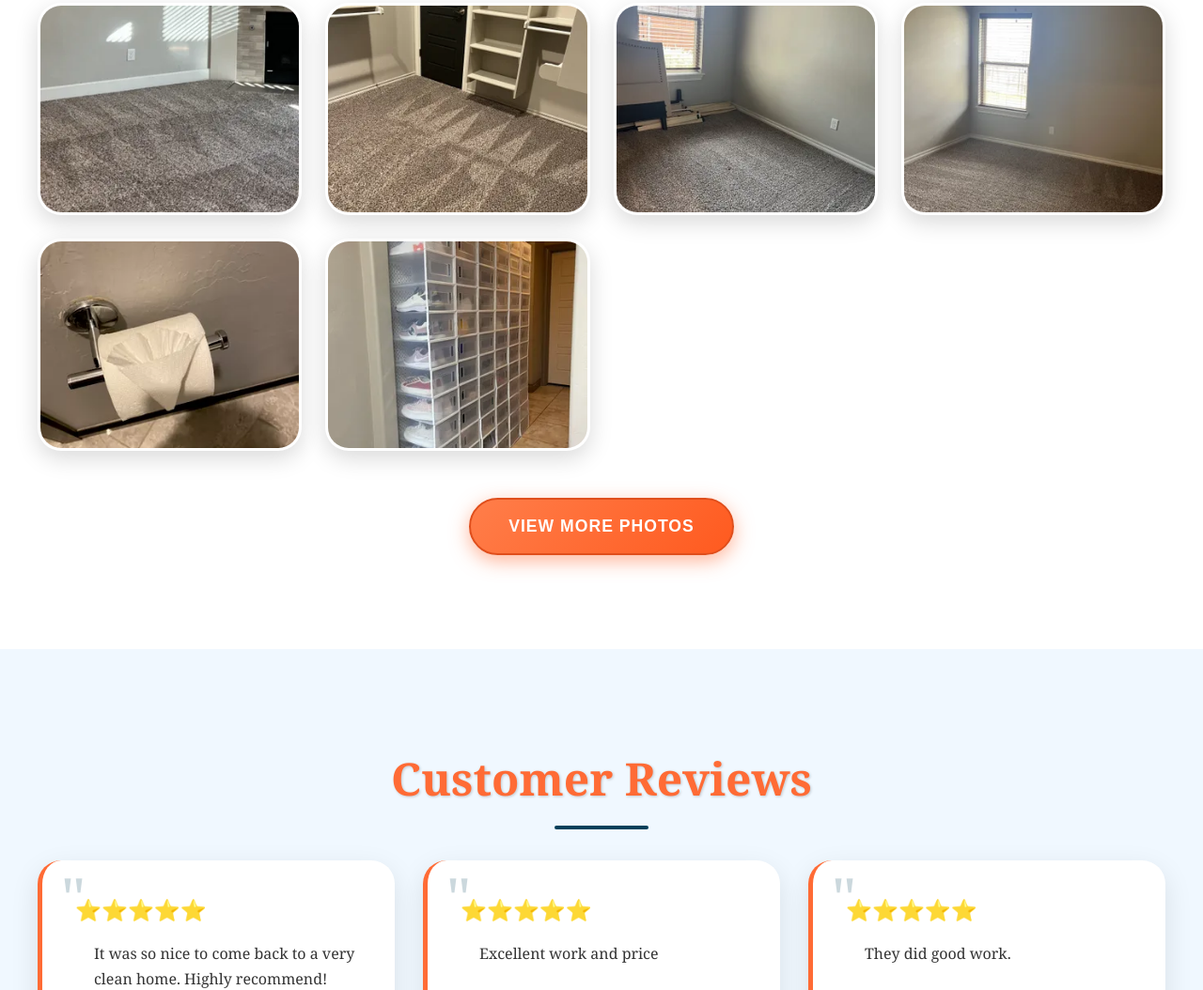
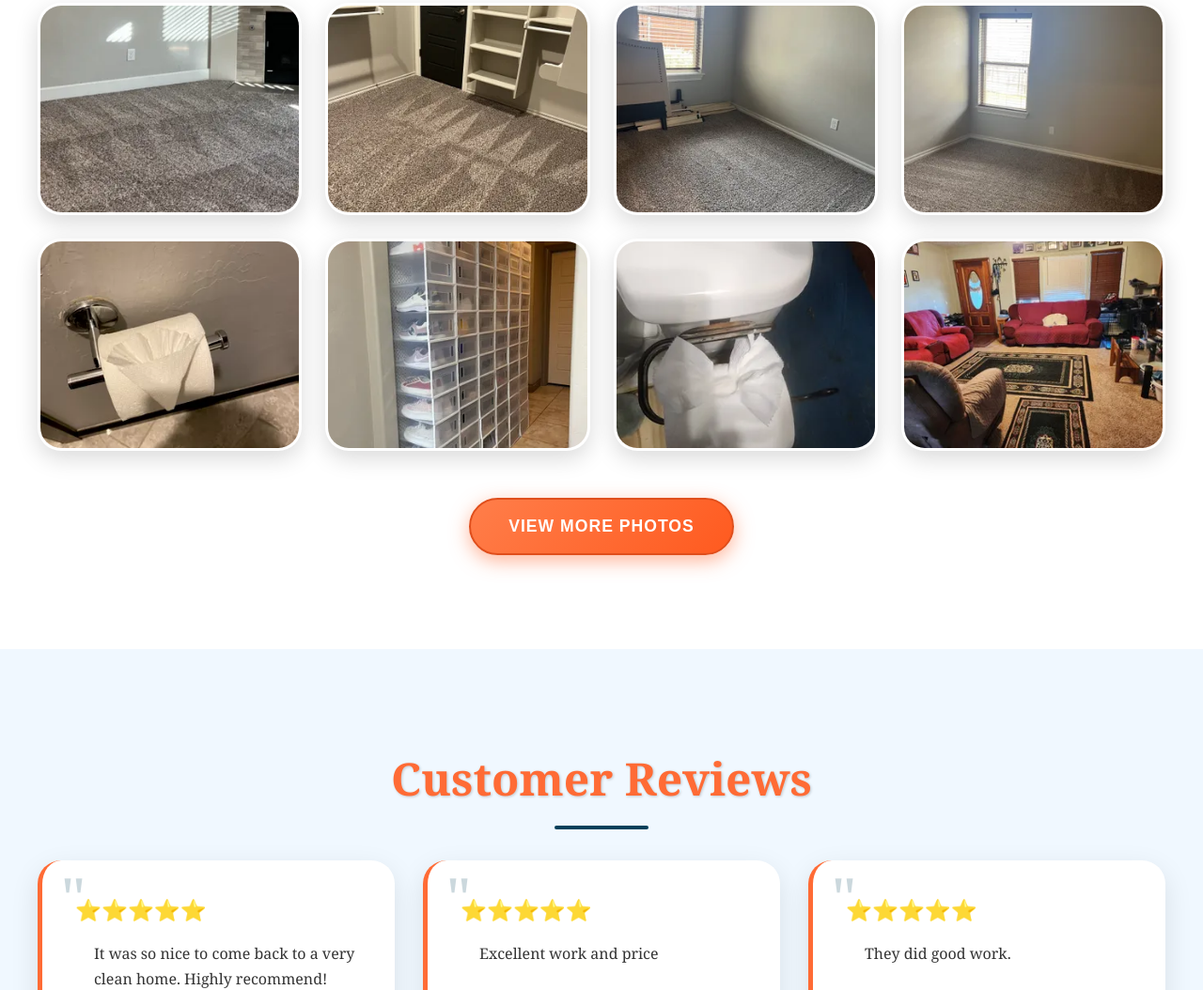
Before and after one commit to JamesBrownR/Cornelios-House-Cleaning, a plain HTML site: page index.html in a window 1280 px wide. Shown: the part 3927-4981 px from the top of the page at 94% size. Drawn offline with Linux system fonts and the light colour scheme.

Commit message:
Update index.html

```diff
--- a/index.html
+++ b/index.html
@@ -83,7 +83,6 @@
         }
 
       /* Phone button in header */
-/* Phone button in header */
 .phone {
     font-size: 1.4rem;
     font-weight: bold;
@@ -648,7 +647,6 @@
         }
 
      /* Directions button */
-/* Directions button */
 .directions-btn {
     background: linear-gradient(135deg, #FF7E4A, #FF5A1F) !important; /* Applied consistent orange gradient */
     color: #FFFFFF !important; /* Changed to white for better contrast */
@@ -1055,10 +1053,10 @@
                 <div class="gallery-item">
                     <img src="https://raw.githubusercontent.com/JamesBrownR/Cornelios-House-Cleaning/main/Cornelioshousevalentin6.webp" alt="Bedroom Cleaning" onerror="this.src='https://images.unsplash.com/photo-1522771739844-6a9f6d5f14af?ixlib=rb-4.0.3&auto=format&fit=crop&w=400&q=80'">
                 </div>
-                <div class="gallery-item hidden" id="gallery7">
+                <div class="gallery-item">
                    <img src="https://raw.githubusercontent.com/JamesBrownR/Cornelios-House-Cleaning/main/Cornelioshousevalentin7.webp" alt="Move-Out Cleaning" onerror="this.src='https://images.unsplash.com/photo-1558618666-fcd25c85cd64?ixlib=rb-4.0.3&auto=format&fit=crop&w=400&q=80'">
                 </div>
-                <div class="gallery-item hidden" id="gallery8">
+                <div class="gallery-item">
                     <img src="https://raw.githubusercontent.com/JamesBrownR/Cornelios-House-Cleaning/main/Cornelioshousevalentin8.webp" alt="Post-Construction Cleanup" onerror="this.src='https://images.unsplash.com/photo-1609521263047-f8f205293f24?ixlib=rb-4.0.3&auto=format&fit=crop&w=400&q=80'">
                 </div>
                 <div class="gallery-item hidden" id="gallery9">
@@ -1136,7 +1134,7 @@
                 </div>
                 <div class="review-card hidden review-more">
                     <div class="stars">⭐⭐⭐⭐⭐</div>
-                    <p>They were amazing!! They cleaned my apartment so well I was able to get my deposit back!! I would 10/10 recommend.</p>
+                      <p>They were amazing!! They cleaned my apartment so well I was able to get my deposit back!! I would 10/10 recommend.</p>
                     <div class="reviewer">- Alex m.</div>
                 </div>
                 <div class="review-card hidden review-more">
@@ -1171,7 +1169,7 @@
                 </div>
                 <div class="review-card hidden review-more">
                     <div class="stars">⭐⭐⭐⭐⭐</div>
-                    <p>Ladies did a wonderful job! Fast but detailed I will be scheduling recurring services.</p>
+                      <p>Ladies did a wonderful job! Fast but detailed I will be scheduling recurring services.</p>
                     <div class="reviewer">- Lacretia S.</div>
                 </div>
                 <div class="review-card hidden review-more">
@@ -1339,7 +1337,7 @@ Contact customer to discuss pricing and schedule this service.`
 
         // Show more gallery functionality
         function showMoreGallery() {
-            const hiddenItems = document.querySelectorAll('#gallery7, #gallery8, #gallery9, #gallery10');
+            const hiddenItems = document.querySelectorAll('#gallery9, #gallery10');
             const button = event.target;
 
             if (button.textContent === 'View More Photos') {
```
